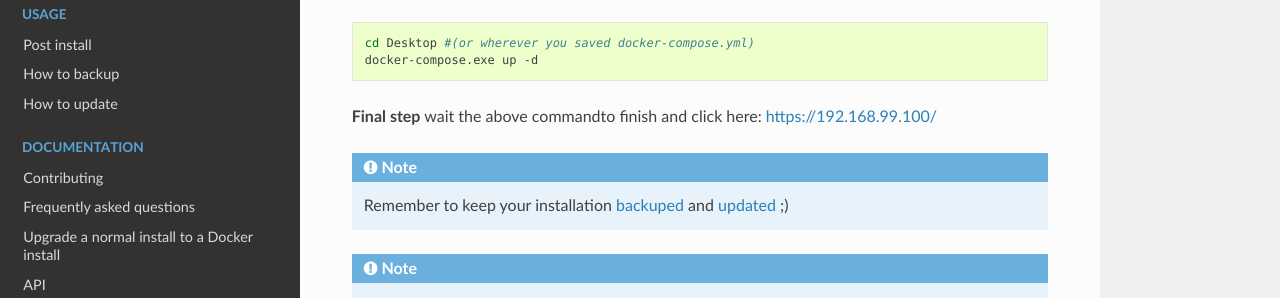
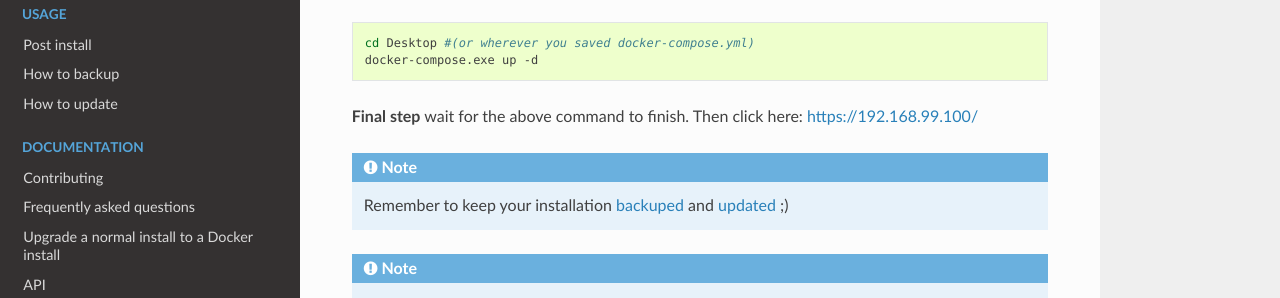
Before and after one commit to elabftw/elabdoc, a Sphinx documentation site: the page built from doc/install-windows.rst, in a window 1280 px wide and 900 px high, scrolled down 639 px. Shown: the part 356-654 px from the top of the window. Built offline with Sphinx 7.4.7 and the Read the Docs theme 2.0.0, drawn with Linux system fonts in a browser that asks for light colours; pages that are not in the unit, such as notebooks, are missing from menus.

Commit message:
Update install-windows.rst
More typo corrections.

```diff
--- a/doc/install-windows.rst
+++ b/doc/install-windows.rst
@@ -27,7 +27,7 @@
     cd Desktop #(or wherever you saved docker-compose.yml)
     docker-compose.exe up -d
 
-**Final step** wait the above commandto  finish and click here: https://192.168.99.100/
+**Final step** wait for the above command to finish. Then click here: https://192.168.99.100/
 
 .. note:: Remember to keep your installation :doc:`backuped <backup>` and :doc:`updated <how-to-update>` ;)
 
```
